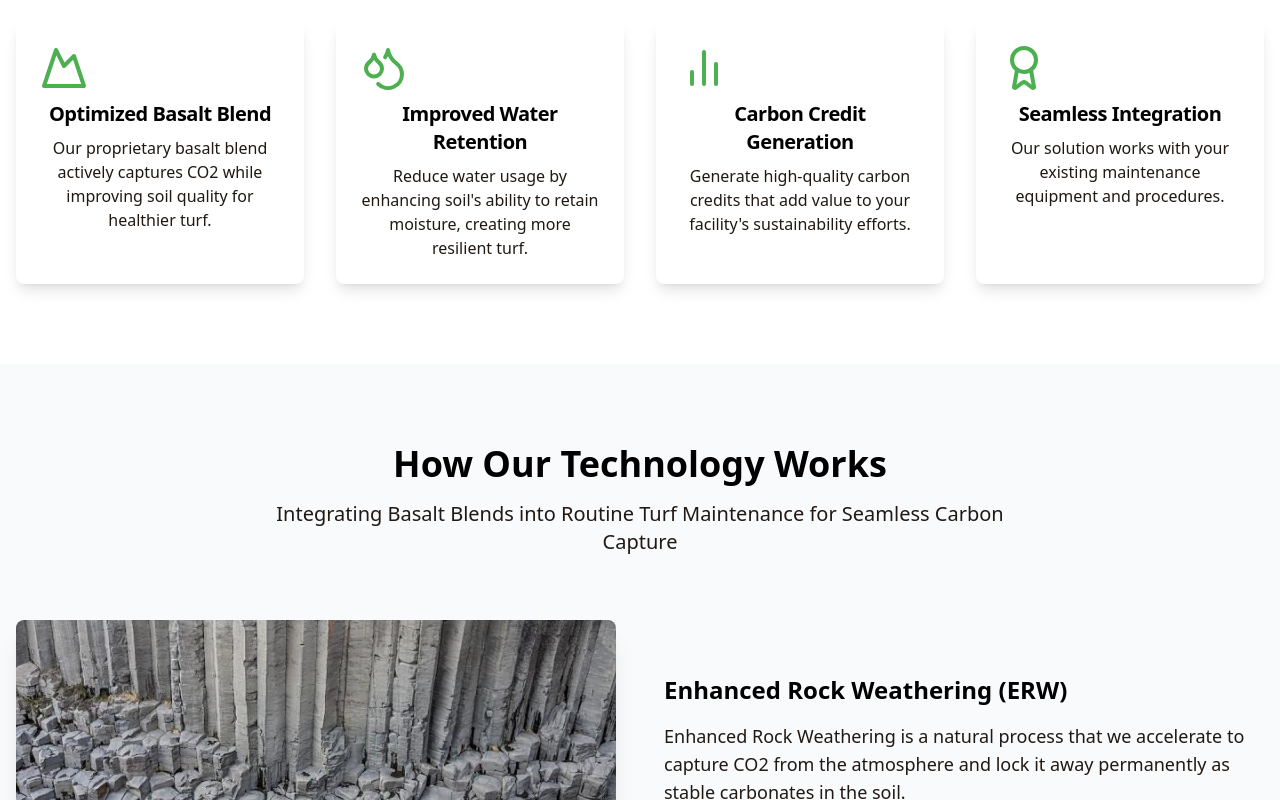
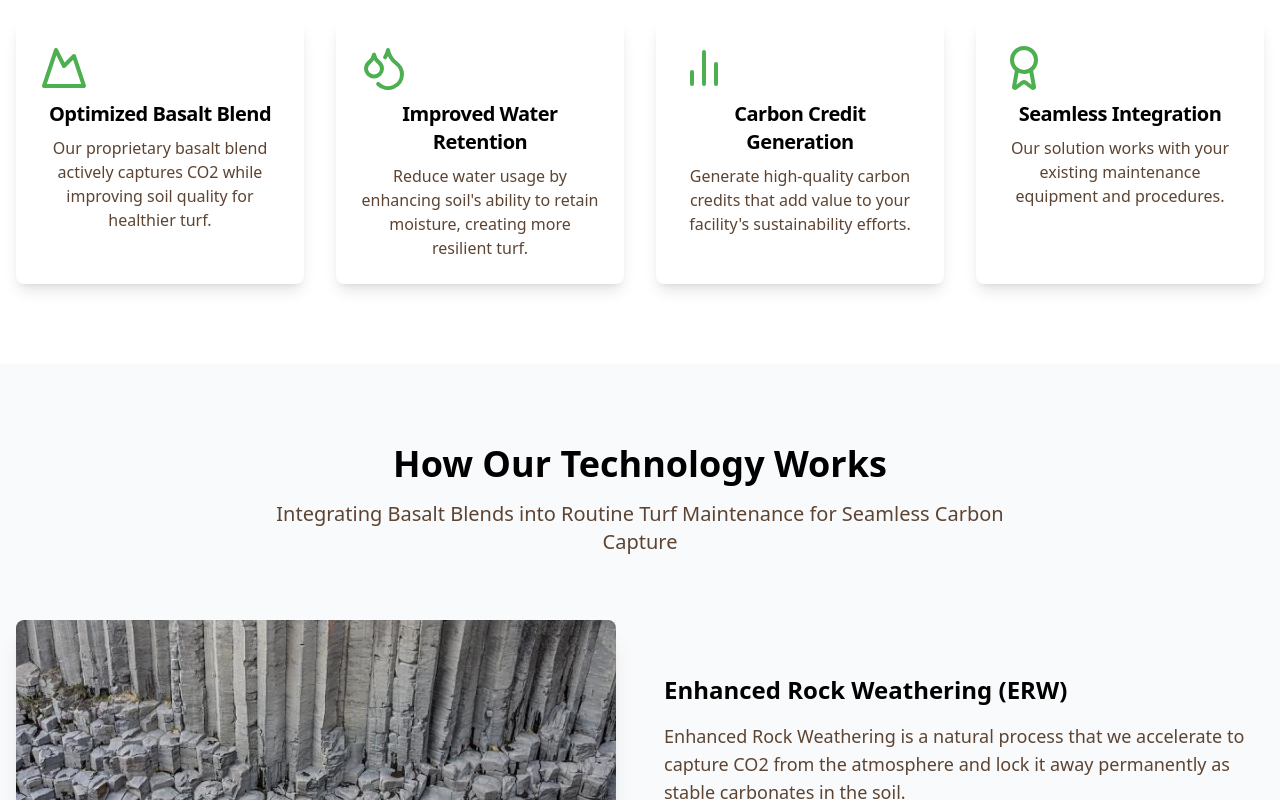
Before and after one commit to louis-moon/green-golf-carbon, a Next.js app: page / in a window 1280 px wide. Shown: the part 1260-2060 px from the top of the page. Built offline with nearby package versions, Linux system fonts and the light colour scheme.

Commit message:
foreground

```diff
--- a/app/globals.css
+++ b/app/globals.css
@@ -5,7 +5,7 @@
 @layer base {
   :root {
     --background: 0 0% 100%;
-    --foreground: 25 25% 10%; /* dark brown text */
+    --foreground: 25 30% 28%; /* dark brown text */
     --card: 0 0% 100%;
     --card-foreground: 25 25% 10%;
     --popover: 0 0% 100%;
```
